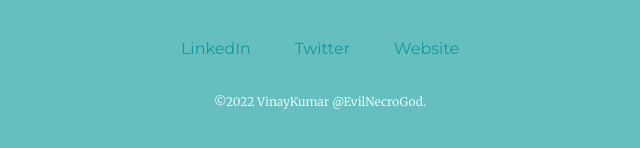
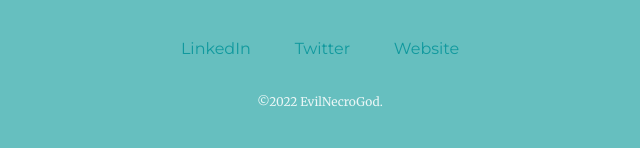
Before and after one commit to EvilNecroGod/Beginning, a plain HTML site: page index.html in a window 1280 px wide. Shown: the part 2375-2523 px from the top of the page, 320-960 px from the left. Drawn offline with Linux system fonts and the light colour scheme.

Commit message:
Update index.html

```diff
--- a/index.html
+++ b/index.html
@@ -3,6 +3,7 @@
 
 <head>
   <meta charset="utf-8">
+  <meta name="viewport" content= "width=device-width, initial-scale=1.0">
   <title>VinayKumar</title>
   <link rel="stylesheet" href="css/styles.css">
   <link rel="icon" href="favicon.ico">
@@ -55,7 +56,7 @@
     <a class="footer-link" href="https://www.linkedin.com/in/vinay-kumar-sagar-barla-143263251">LinkedIn</a>
     <a class="footer-link" href="https://twitter.com/">Twitter</a>
     <a class="footer-link" href="">Website</a>
-    <p class="copyright">©2022 VinayKumar @EvilNecroGod.</p>
+    <p class="copyright">©2022 EvilNecroGod.</p>
   </div>
 
 </body>
```
